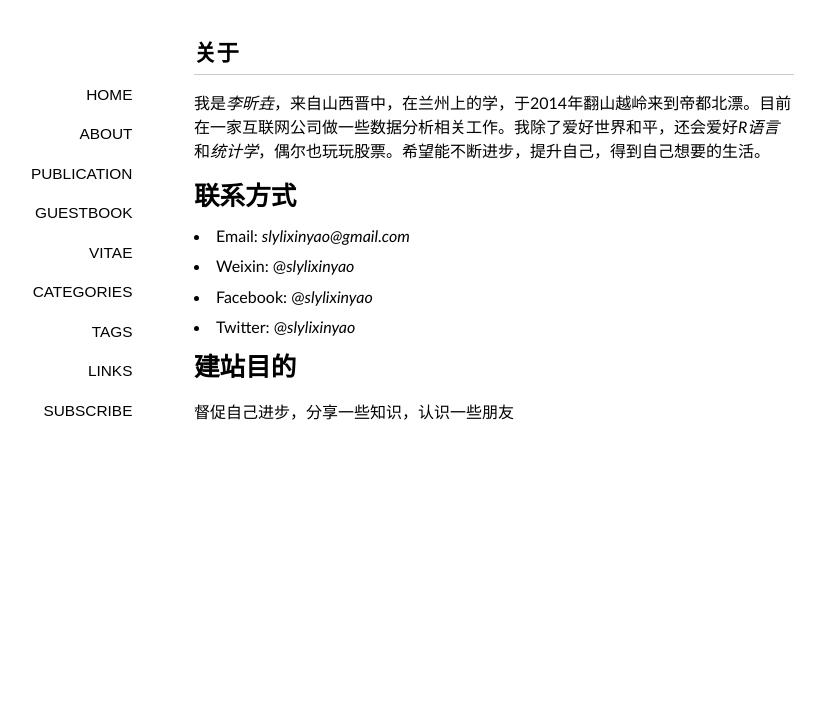
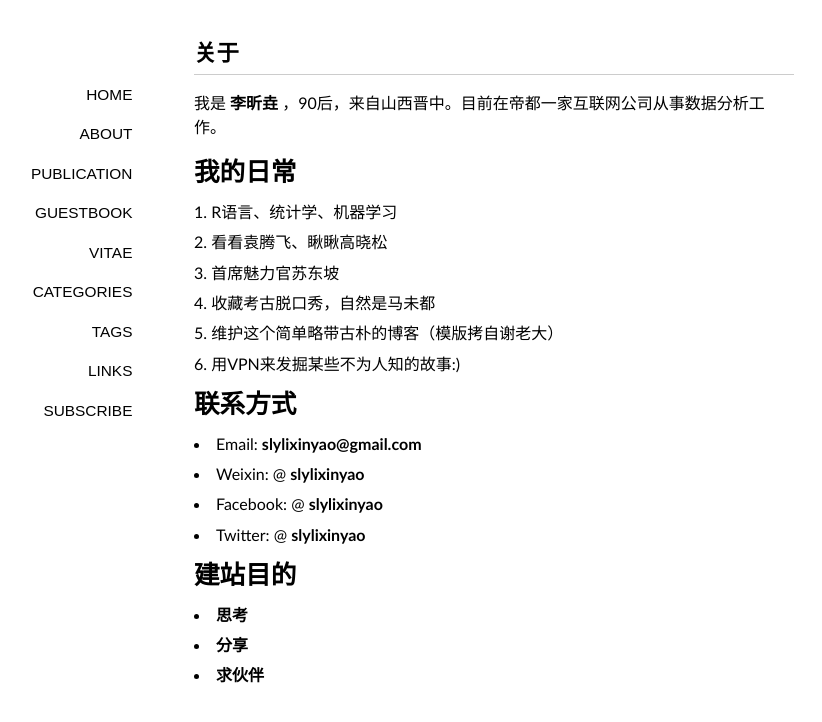
Before and after one commit to lixinyao/jekyll_blog, a Jekyll site: the page built from about/index.md, in a window 1280 px wide. Shown: the top 722 px of the page, without its empty margins (146-968 px from the left). Built offline with Jekyll 4.4.1, drawn with Linux system fonts in a browser that asks for light colours; nearby versions of some CDN libraries; some web fonts are replaced; comment, search, counter and statistics services are not loaded.

Commit message:
添加日常生活

```diff
--- a/about/index.md
+++ b/about/index.md
@@ -4,15 +4,26 @@ layout: page
 comments: yes
 ---
 
-我是*李昕垚*，来自山西晋中，在兰州上的学，于2014年翻山越岭来到帝都北漂。目前在一家互联网公司做一些数据分析相关工作。我除了爱好世界和平，还会爱好*R语言*和*统计学*，偶尔也玩玩股票。希望能不断进步，提升自己，得到自己想要的生活。
+我是 **李昕垚** ，90后，来自山西晋中。目前在帝都一家互联网公司从事数据分析工作。
+
+# 我的日常
+
+1. R语言、统计学、机器学习
+2. 看看袁腾飞、瞅瞅高晓松
+3. 首席魅力官苏东坡
+4. 收藏考古脱口秀，自然是马未都
+5. 维护这个简单略带古朴的博客（模版拷自谢老大）
+6. 用VPN来发掘某些不为人知的故事:)
 
 # 联系方式
 
-- Email: *slylixinyao@gmail.com*
-- Weixin: @*slylixinyao*
-- Facebook: @*slylixinyao*
-- Twitter: @*slylixinyao*
+- Email: **slylixinyao@gmail.com**
+- Weixin: @ **slylixinyao**
+- Facebook: @ **slylixinyao**
+- Twitter: @ **slylixinyao**
 
 # 建站目的
 
-督促自己进步，分享一些知识，认识一些朋友
+- **思考**
+- **分享**
+- **求伙伴**
```
